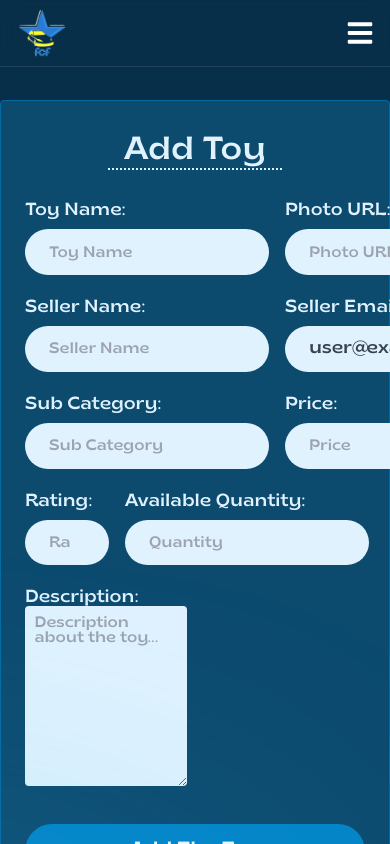
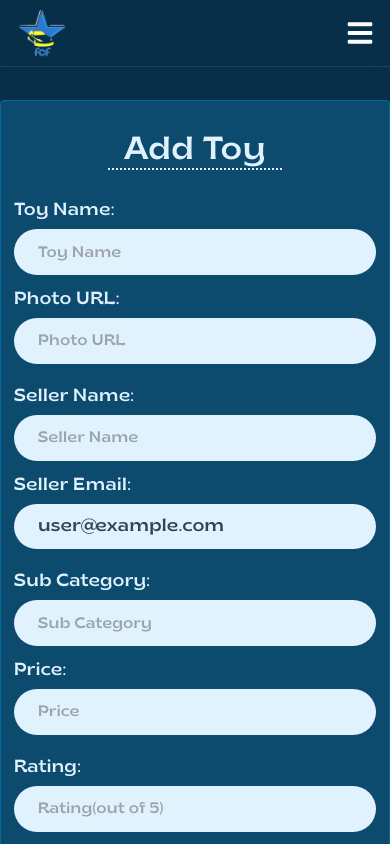
Before and after one commit to mehedihasan2810/fun-car-factory-client, a React (Vite) app: page /add-toy in a window 390 px wide. Shown: the top 844 px of the page. Built offline with nearby package versions, Linux system fonts and the light colour scheme; no server answers; sample sign-in values are in the browser's storage.

Commit message:
made add toy page responsive

```diff
--- a/src/pages/AddToy/AddToy.css
+++ b/src/pages/AddToy/AddToy.css
@@ -7,12 +7,18 @@
   max-inline-size: 700px;
 }
 
+@media (max-width: 768px) {
+  .add-toy-container {
+    padding: 2rem 0.8rem;
+  }
+}
+
 .add-toy-container .add-title {
   width: fit-content;
   margin: 0 auto;
   margin-bottom: 2rem;
   padding: 0.1rem 1rem;
-  border-bottom: 2px dotted  var(--primary-sky-100);
+  border-bottom: 2px dotted var(--primary-sky-100);
   font-size: 2rem;
   font-weight: 400;
   color: var(--primary-sky-100);
@@ -29,7 +35,11 @@
   margin-block-end: 1.5rem;
 }
 
-
+@media (max-width: 768px) {
+  .add-toy-container .row {
+    grid-template-columns: 1fr;
+  }
+}
 
 .add-toy-container label {
   font-size: 1.1rem;
```
